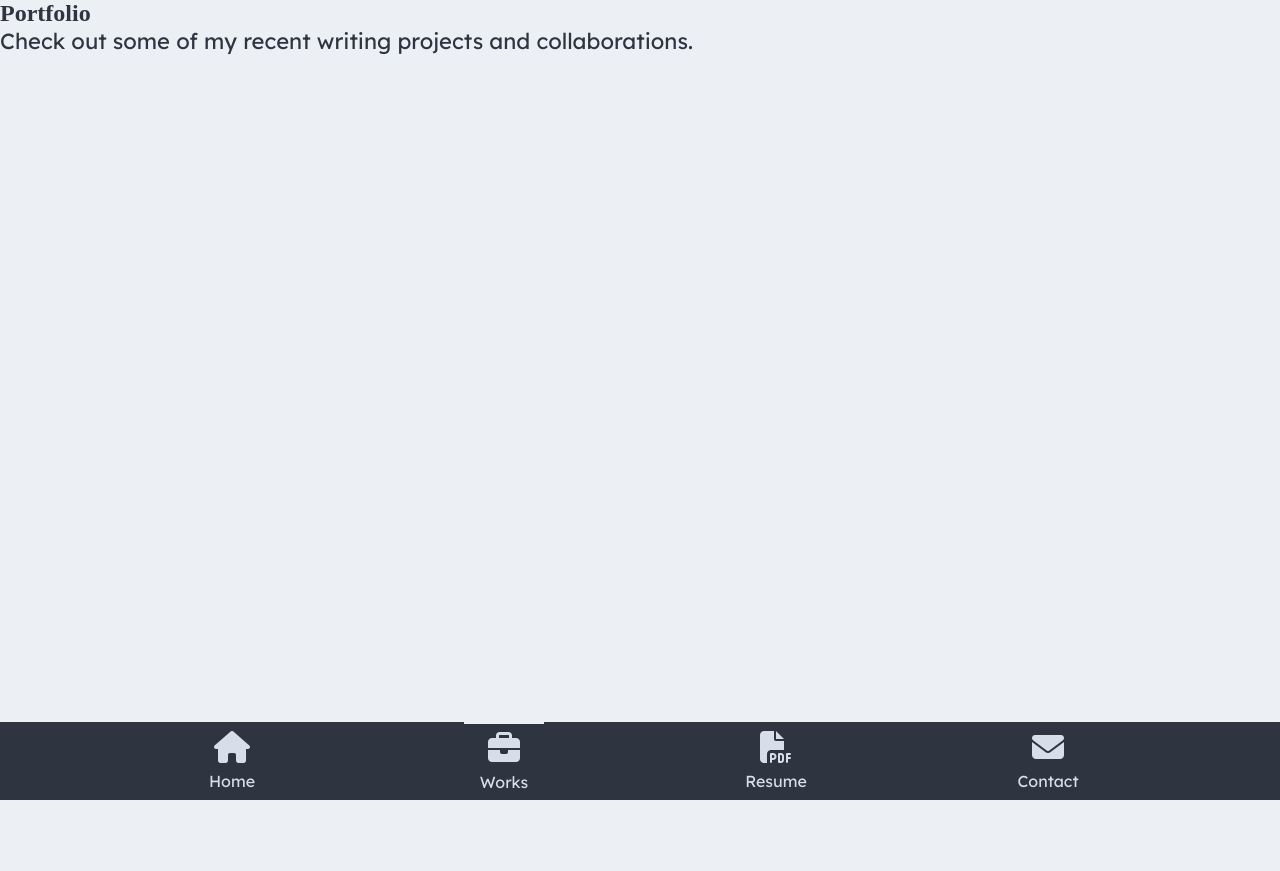
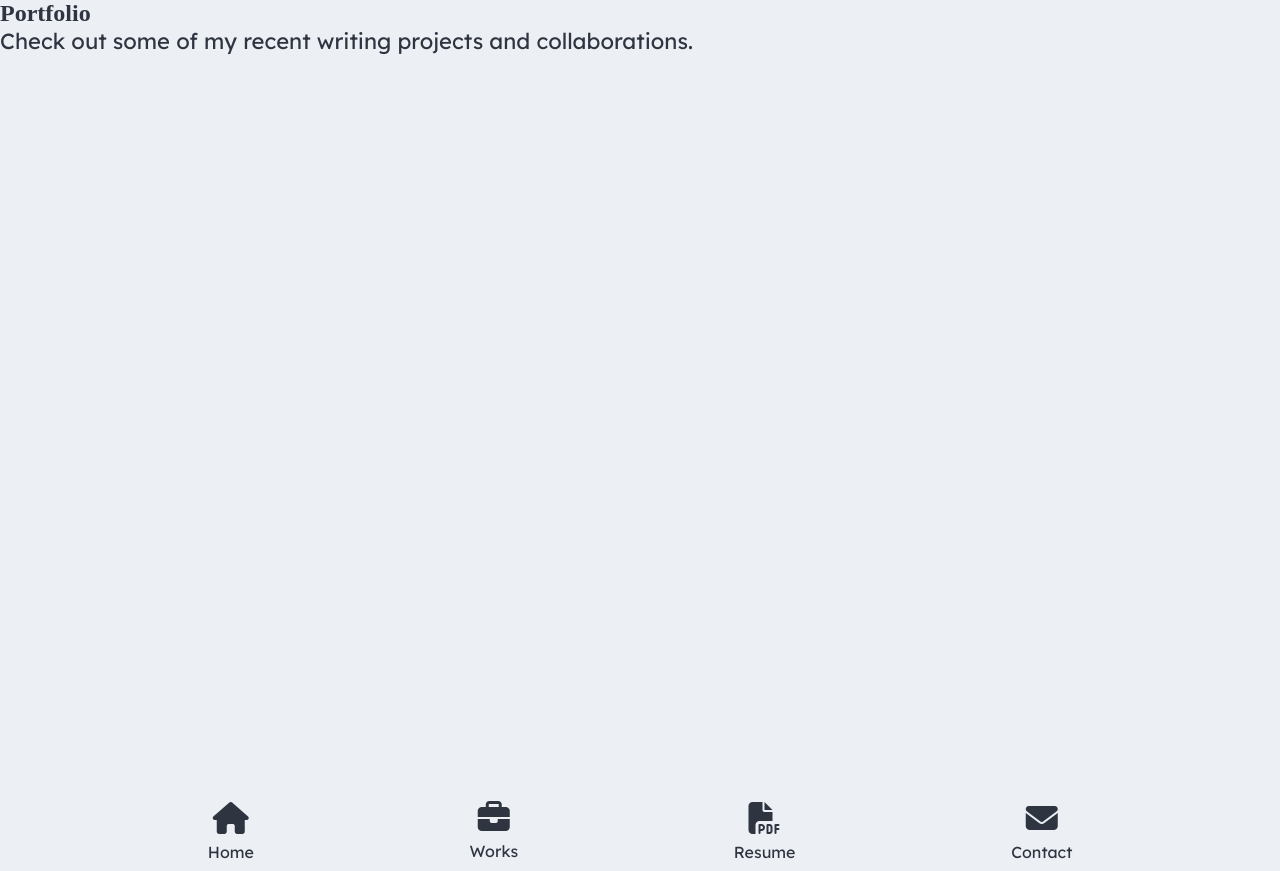
Before and after one commit to yogskr/seo-writing-portfolio, a React (Vite) app: page /portfolio in a window 1280 px wide. Before the commit the page ends 800 px from the top, so only its background shows below. Built offline with nearby package versions, Linux system fonts and the light colour scheme; a web font is replaced by a local one.

Commit message:
Fix CSS class name and adjust layout properties for NavBar

```diff
--- a/src/components/navigation/NavBar.css
+++ b/src/components/navigation/NavBar.css
@@ -6,25 +6,30 @@ nav {
   display: flex;
   align-items: center;
   justify-content: space-evenly;
+  height: 4rem;
 }
 
-.navContainer.with-bg {
+.nav-container.with-bg {
   background-color: var(--pollar-night-nord0);
   color: var(--snow-storm-nord4);
   position: fixed;
   bottom: 0;
-  z-index: 1000;
+  left: 0;
+  right: 0;
+  width: 100%;
+  z-index: 100;
 }
 
 .navlink {
   display: flex;
   flex-direction: column;
   align-items: center;
+  justify-content: center;
   row-gap: var(--space-1);
   padding: var(--space-1);
-  width: 5rem;
+  height: fit-content;
 }
 
 .navlink.active {
-  border-top: 2px solid var(--snow-storm-nord6);
+  border-bottom: 2px solid var(--snow-storm-nord6);
 }
```
